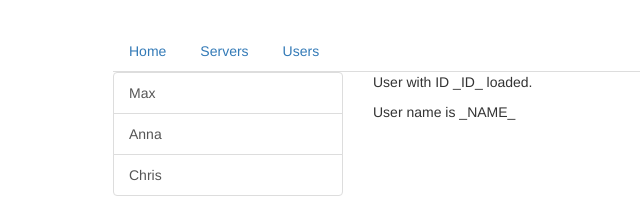
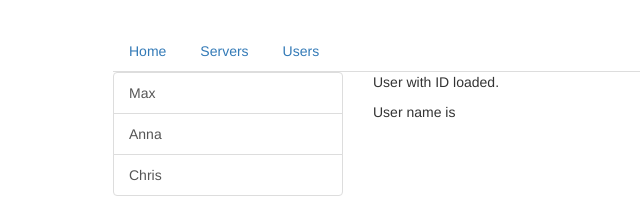
Before and after one commit to puzzelena/routing_angular, an Angular app: page /users in a window 1280 px wide. Shown: the top 198 px of the page, without its empty margins (152-792 px from the left). Built offline with nearby package versions, Linux system fonts and the light colour scheme.

Commit message:
133. Fetching Route Parameters

```diff
--- a/src/app/users/user/user.component.html
+++ b/src/app/users/user/user.component.html
@@ -1,2 +1,2 @@
-<p>User with ID _ID_ loaded.</p>
-<p>User name is _NAME_</p>
+<p>User with ID {{ user.id }} loaded.</p>
+<p>User name is {{ user.name }}</p>
--- a/src/app/users/user/user.component.ts
+++ b/src/app/users/user/user.component.ts
@@ -1,4 +1,5 @@
 import { Component, OnInit } from '@angular/core';
+import { ActivatedRoute } from '@angular/router';
 
 @Component({
   selector: 'app-user',
@@ -7,10 +8,17 @@
 })
 export class UserComponent implements OnInit {
   user: {id: number, name: string};
-
-  constructor() { }
+// we need to inject the active route
+// ActivatedRoute is special method of angular/route
+  constructor(private route: ActivatedRoute) { }
 
   ngOnInit() {
+    // here we will get our user
+    this.user = {
+      id: this.route.snapshot.params['id'],
+      // it takes id from the app.module.ts where is declared dynamic id
+      name: this.route.snapshot.params['name']
+    }
   }
 
 }
```
